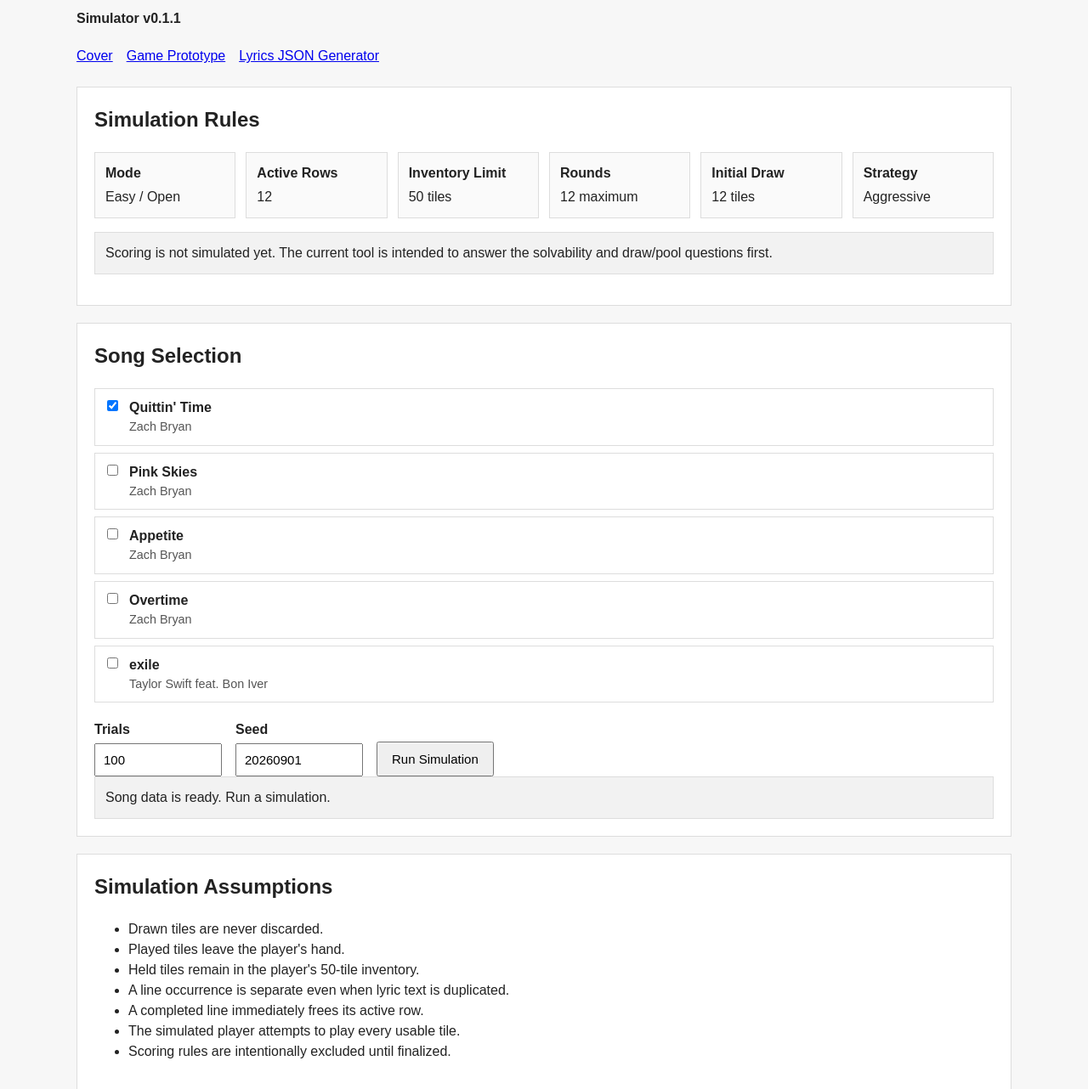
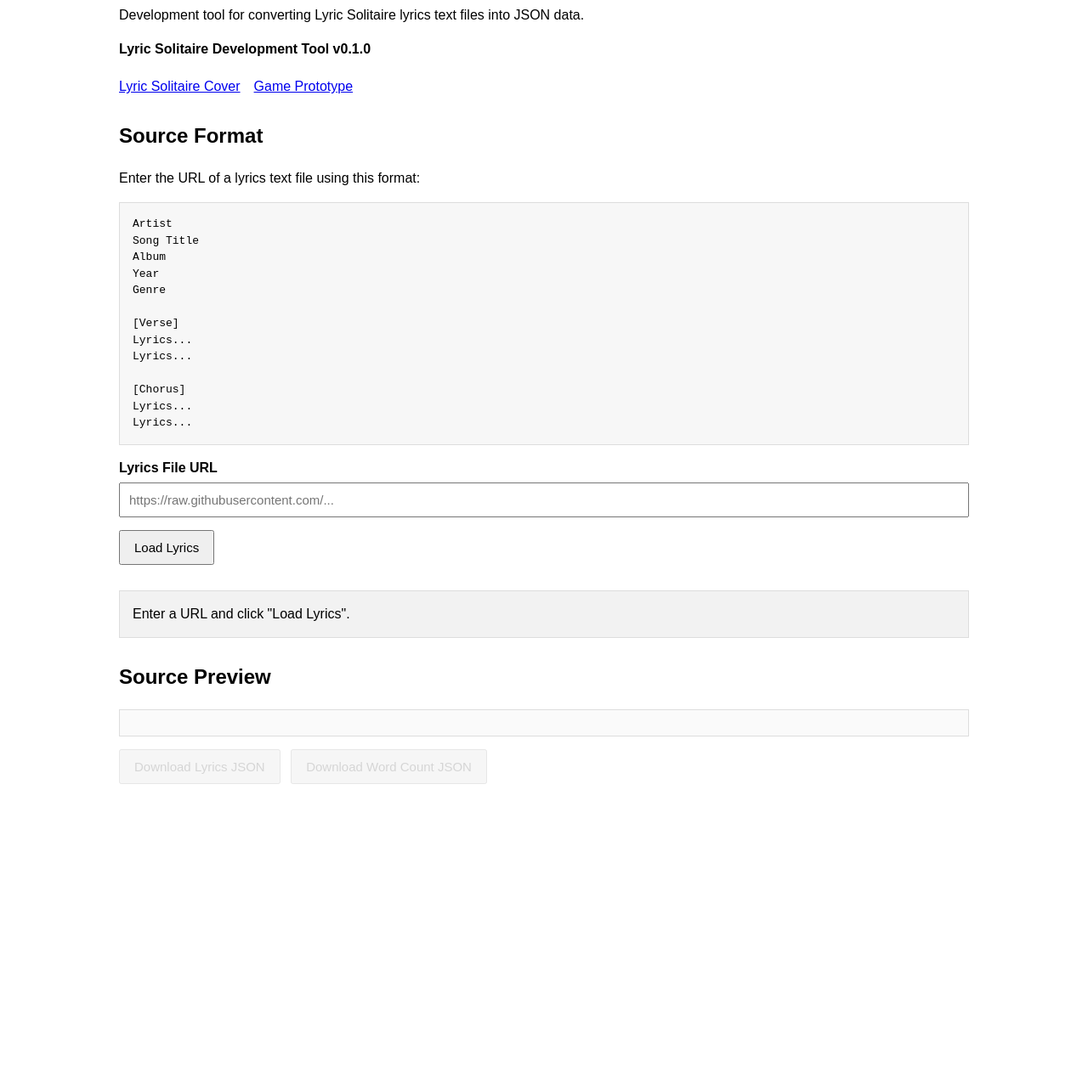
Before and after one commit to LandViz-Media/lyricSolitaire, a plain HTML site: page tools/lyrics-json-generator/index.html in a window 1280 px wide. Shown: the part 129-1411 px from the top of the page at 85% size. After the commit the page ends 1117 px from the top, so only its background shows below. Drawn offline with Linux system fonts and the light colour scheme.

Commit message:
file updates

```diff
--- a/tools/lyrics-json-generator/index.html
+++ b/tools/lyrics-json-generator/index.html
@@ -3,145 +3,94 @@
 <head>
     <meta charset="UTF-8">
     <meta name="viewport" content="width=device-width, initial-scale=1.0">
-    <meta name="description" content="Lyric Solitaire Game Simulator">
-    <title>Lyric Solitaire — Game Simulator</title>
-    <link rel="stylesheet" href="css/simulator.css">
+    <meta name="description" content="Lyric Solitaire Lyrics JSON Generator">
+    <title>Lyric Solitaire — Lyrics JSON Generator</title>
+    <link rel="stylesheet" href="css/generator.css">
 </head>
 
 <body>
 
     <!--
         RESPONSIBILITY:
-        User interface for the Lyric Solitaire game-balance simulator.
-        This tool loads the actual repository song data and runs repeated
-        simulations using the current Easy/Open Mode assumptions.
+        User interface for the Lyric Solitaire lyrics-data authoring tool.
+        The tool loads a structured lyrics text file and produces the
+        project's Lyrics JSON and Word Count JSON files.
     -->
 
-    <main id="simulator-app">
+    <main class="generator">
 
-        <header class="simulator-header">
-            <h1>Lyric Solitaire — Game Simulator</h1>
+        <header>
+            <h1>Lyrics JSON Generator</h1>
             <p>
-                Test game balance and solvability before implementing the
-                gameplay interface.
+                Development tool for converting Lyric Solitaire lyrics text
+                files into JSON data.
             </p>
-            <span class="version">Simulator v0.1.1</span>
+            <p class="prototype-label">Lyric Solitaire Development Tool v0.1.0</p>
         </header>
 
         <nav class="tool-nav" aria-label="Project navigation">
-            <a href="../../">Cover</a>
+            <a href="../../">Lyric Solitaire Cover</a>
             <a href="../../game.html">Game Prototype</a>
-            <a href="../lyrics-json-generator/">Lyrics JSON Generator</a>
         </nav>
 
-        <section class="panel">
-            <h2>Simulation Rules</h2>
+        <section>
+            <h2>Source Format</h2>
 
-            <div class="rule-grid">
-                <div>
-                    <strong>Mode</strong>
-                    <span>Easy / Open</span>
-                </div>
-                <div>
-                    <strong>Active Rows</strong>
-                    <span>12</span>
-                </div>
-                <div>
-                    <strong>Inventory Limit</strong>
-                    <span>50 tiles</span>
-                </div>
-                <div>
-                    <strong>Rounds</strong>
-                    <span>12 maximum</span>
-                </div>
-                <div>
-                    <strong>Initial Draw</strong>
-                    <span>12 tiles</span>
-                </div>
-                <div>
-                    <strong>Strategy</strong>
-                    <span>Aggressive</span>
-                </div>
-            </div>
+            <p>
+                Enter the URL of a lyrics text file using this format:
+            </p>
 
-            <p class="note">
-                Scoring is not simulated yet. The current tool is intended
-                to answer the solvability and draw/pool questions first.
-            </p>
+            <pre>Artist
+Song Title
+Album
+Year
+Genre
+
+[Verse]
+Lyrics...
+Lyrics...
+
+[Chorus]
+Lyrics...
+Lyrics...</pre>
         </section>
 
-        <section class="panel">
-            <h2>Song Selection</h2>
+        <section>
+            <label for="lyricsUrl">Lyrics File URL</label>
 
-            <div id="song-selection" class="song-list">
-                <!-- Populated by simulator UI JavaScript. -->
-            </div>
+            <input
+                id="lyricsUrl"
+                type="url"
+                placeholder="https://raw.githubusercontent.com/..."
+                autocomplete="url"
+            >
 
-            <div class="sim-controls">
-                <label>
-                    Trials
-                    <input id="trial-count" type="number"
-                           min="1" max="5000" step="1" value="100">
-                </label>
-
-                <label>
-                    Seed
-                    <input id="seed" type="number"
-                           min="0" step="1" value="20260901">
-                </label>
-
-                <button id="run-simulation" type="button">
-                    Run Simulation
-                </button>
-            </div>
-
-            <div id="load-status" class="status" aria-live="polite">
-                Loading song data...
-            </div>
+            <button id="loadLyrics" type="button">
+                Load Lyrics
+            </button>
         </section>
 
-        <section id="results-panel" class="panel" hidden>
-            <h2>Results</h2>
-
-            <div id="results-summary"></div>
-
-            <h3>Round Summary — Representative Trial</h3>
-            <div class="table-wrap">
-                <table>
-                    <thead>
-                        <tr>
-                            <th>Round</th>
-                            <th>Requested</th>
-                            <th>Drawn</th>
-                            <th>Played</th>
-                            <th>Held</th>
-                            <th>Completed</th>
-                            <th>Rows</th>
-                            <th>Pool</th>
-                        </tr>
-                    </thead>
-                    <tbody id="round-results"></tbody>
-                </table>
-            </div>
+        <section id="status" aria-live="polite">
+            Enter a URL and click "Load Lyrics".
         </section>
 
-        <section class="panel">
-            <h2>Simulation Assumptions</h2>
-            <ul>
-                <li>Drawn tiles are never discarded.</li>
-                <li>Played tiles leave the player's hand.</li>
-                <li>Held tiles remain in the player's 50-tile inventory.</li>
-                <li>A line occurrence is separate even when lyric text is duplicated.</li>
-                <li>A completed line immediately frees its active row.</li>
-                <li>The simulated player attempts to play every usable tile.</li>
-                <li>Scoring rules are intentionally excluded until finalized.</li>
-            </ul>
+        <section>
+            <h2>Source Preview</h2>
+            <div id="preview"></div>
+        </section>
+
+        <section class="download-actions">
+            <button id="downloadLyrics" type="button" disabled>
+                Download Lyrics JSON
+            </button>
+
+            <button id="downloadWords" type="button" disabled>
+                Download Word Count JSON
+            </button>
         </section>
 
     </main>
 
-    <script src="../../js/utilities/simulator.js"></script>
-    <script src="js/simulator-ui.js"></script>
-
+    <script src="js/generator.js"></script>
 </body>
 </html>
```
Also changed, not shown: tools/lyrics-json-generator/index_old.html (deleted, +0 -96 lines).
